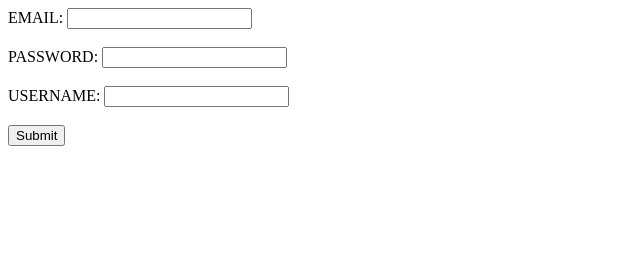
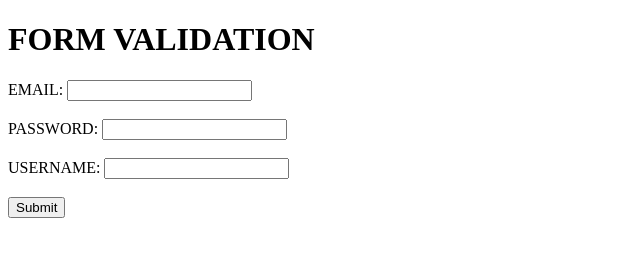
Before and after one commit to armanshaik23/4b, a plain HTML site: page index.html in a window 1280 px wide. Shown: the whole page, without its empty margins (0-640 px from the left). Drawn offline with Linux system fonts and the light colour scheme.

Commit message:
Update index.html

```diff
--- a/index.html
+++ b/index.html
@@ -16,6 +16,7 @@
 </head>
 <body>
     <form id="myform">
+        <h1>FORM VALIDATION</h1>
         <label for="email">EMAIL: </label>
         <input type="email" id="email" name="email" required>
         <span id="emailFeedback" class="error"></span>
```
